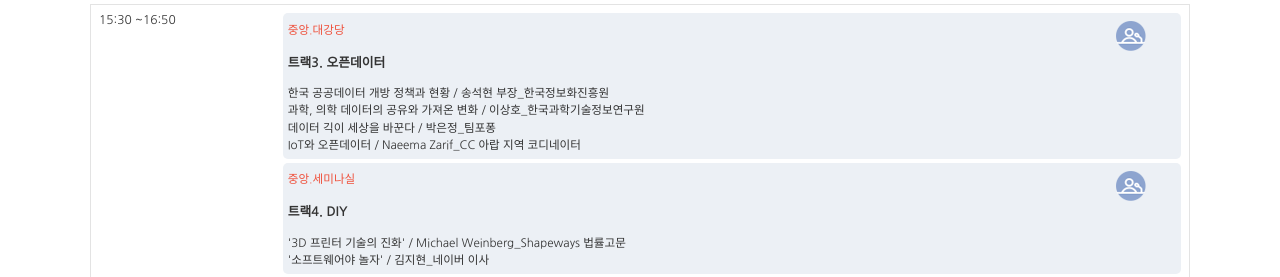
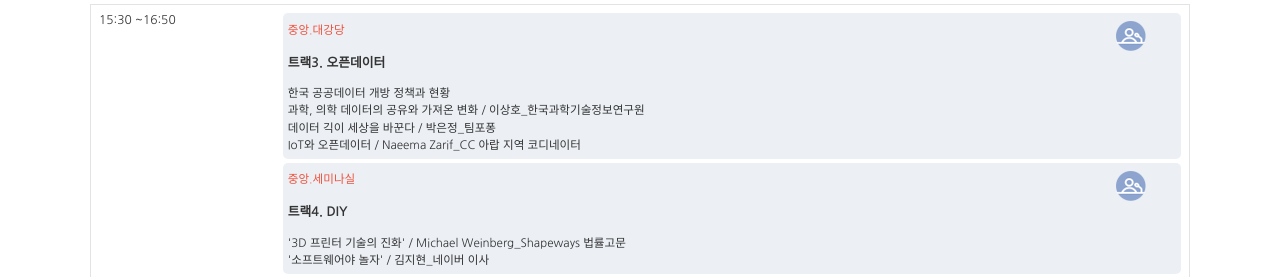
Before and after one commit to creativecommonskorea/2015-global-summit, a Jekyll site: the page built from programs_mobile.html, in a window 1280 px wide and 900 px high, scrolled down 1666 px. Shown: the part 173-450 px from the top of the window. Built offline with Jekyll 4.4.1, drawn with Linux system fonts in a browser that asks for light colours; nearby versions of some CDN libraries.

Commit message:
Update day15_programs.yml

```diff
--- a/_data/day15_programs.yml
+++ b/_data/day15_programs.yml
@@ -76,7 +76,7 @@
   sessions:
     - title: "트랙3. 오픈데이터"
       detail: >
-        한국 공공데이터 개방 정책과 현황 / 송석현 부장_한국정보화진흥원 <br>
+        한국 공공데이터 개방 정책과 현황<br>
         과학, 의학 데이터의 공유와 가져온 변화 / 이상호_한국과학기술정보연구원 <br>
         데이터 긱이 세상을 바꾼다 / 박은정_팀포퐁 <br>
         IoT와 오픈데이터 / Naeema Zarif_CC 아랍 지역 코디네이터
```
